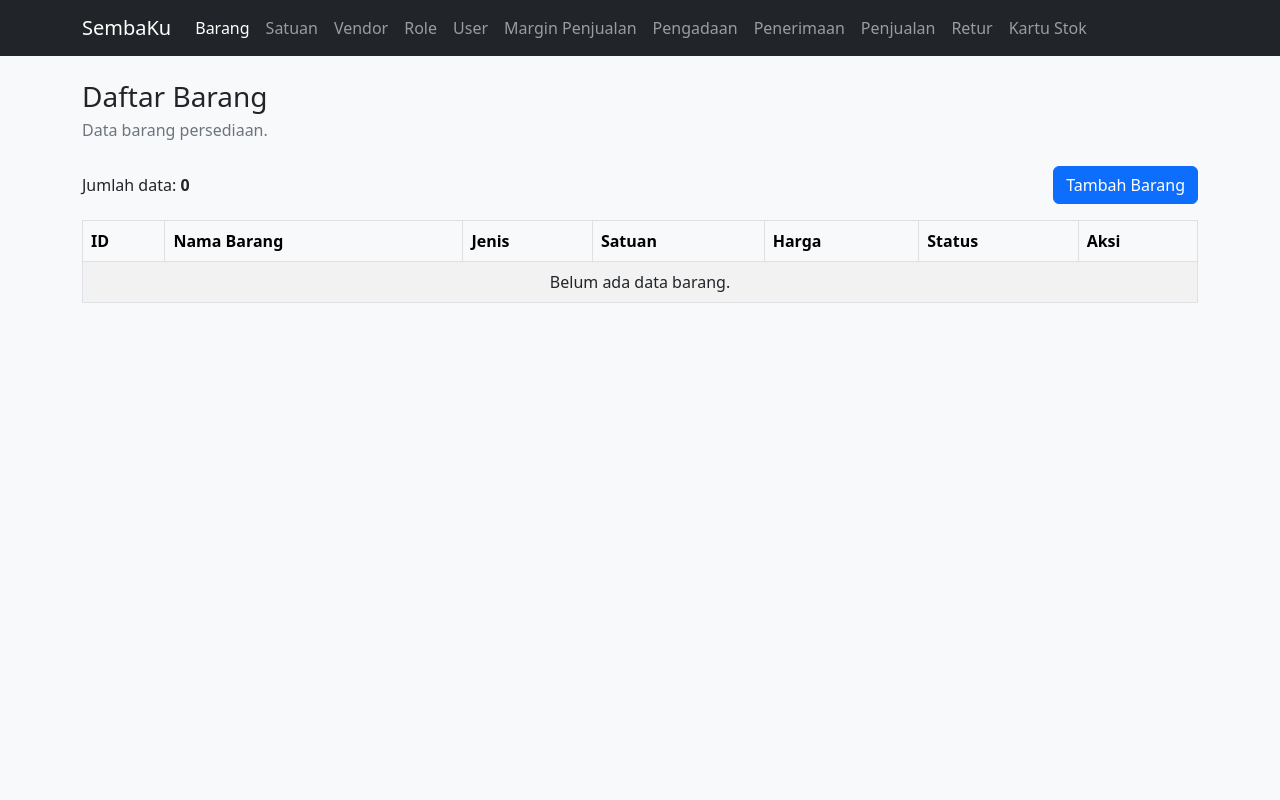
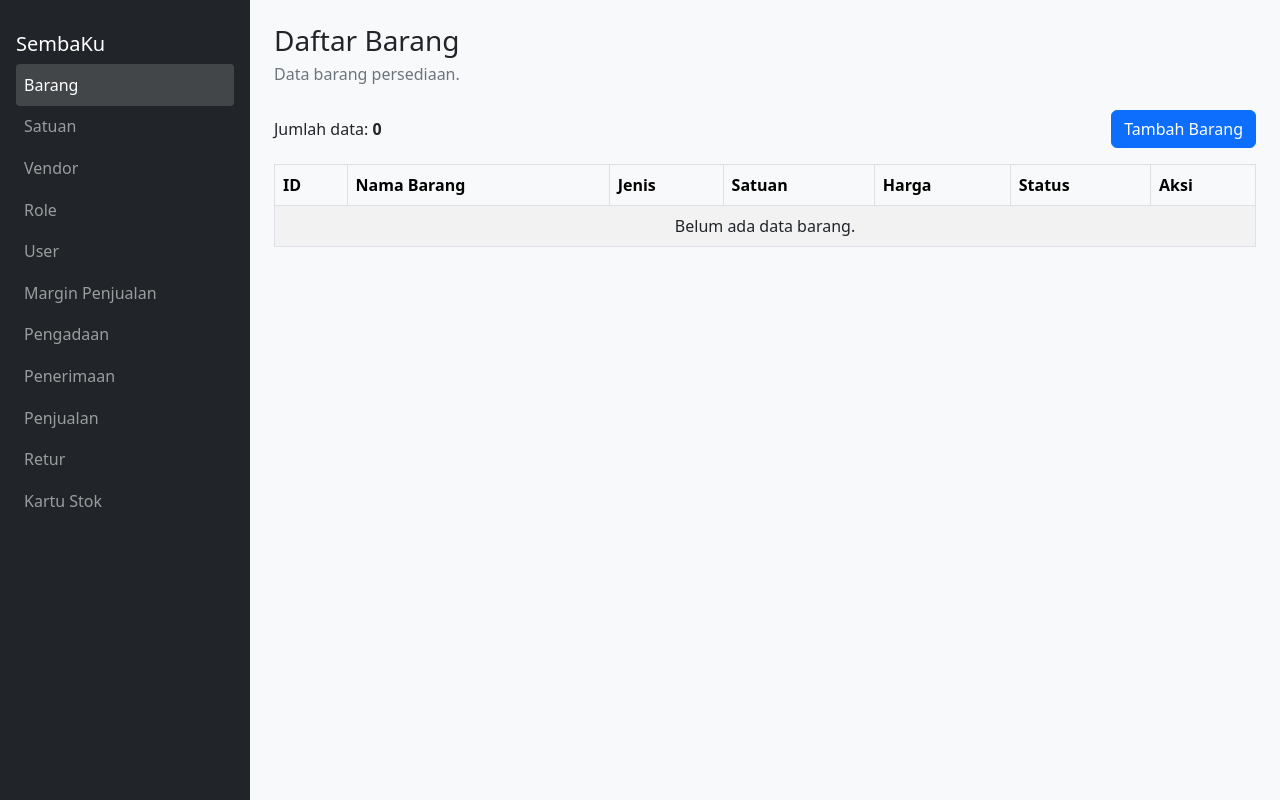
Before and after one commit to azkabarikk/sembaku-app, a Laravel app: page /barang in a window 1280 px wide. Run offline with Laravel 12, Linux system fonts and the light colour scheme; data that the repository does not hold is empty; style sheets or scripts are compiled from the project's sources.

Commit message:
ubah navbar ke sidebar

```diff
--- a/resources/sass/app.scss
+++ b/resources/sass/app.scss
@@ -1,2 +1,44 @@
 @import 'variables';
 @import 'bootstrap/scss/bootstrap';
+
+.app-layout {
+    display: flex;
+    min-height: 100vh;
+}
+
+.app-sidebar {
+    align-items: flex-start;
+    flex: 0 0 250px;
+    min-height: 100vh;
+    width: 250px;
+}
+
+.app-sidebar .navbar-collapse {
+    width: 100%;
+}
+
+.app-sidebar .navbar-nav {
+    flex-direction: column;
+}
+
+.app-sidebar .nav-link {
+    border-radius: 0.25rem;
+    padding: 0.55rem 0.75rem;
+}
+
+.app-sidebar .nav-link.active {
+    background-color: rgba(255, 255, 255, 0.15);
+    color: #fff;
+}
+
+@media (max-width: 991.98px) {
+    .app-layout {
+        flex-direction: column;
+    }
+
+    .app-sidebar {
+        flex-basis: auto;
+        min-height: auto;
+        width: 100%;
+    }
+}
--- a/resources/views/layouts/app.blade.php
+++ b/resources/views/layouts/app.blade.php
@@ -8,8 +8,9 @@
     @vite(['resources/sass/app.scss', 'resources/js/app.js'])
 </head>
 <body class="bg-light">
-    <nav class="navbar navbar-expand-lg navbar-dark bg-dark">
-        <div class="container">
+    <div class="app-layout">
+        <nav class="navbar navbar-expand-lg navbar-dark bg-dark app-sidebar">
+            <div class="container-fluid flex-column align-items-stretch p-3">
                 <a class="navbar-brand" href="{{ url('/') }}">SembaKu</a>
                 <button
                     class="navbar-toggler"
@@ -24,7 +25,7 @@
                 </button>
 
                 <div class="collapse navbar-collapse" id="mainNavigation">
-                <ul class="navbar-nav me-auto">
+                    <ul class="navbar-nav w-100">
                         <li class="nav-item">
                             <a class="nav-link {{ request()->routeIs('barang.*') ? 'active' : '' }}" href="{{ route('barang.index') }}">Barang</a>
                         </li>
@@ -63,13 +64,16 @@
             </div>
         </nav>
 
-    <main class="container py-4">
+        <main class="app-main flex-grow-1 px-3 px-lg-4 py-4">
+            <div class="container-fluid p-0">
                 <div class="mb-4">
                     <h1 class="h3 mb-1">@yield('heading')</h1>
                     <p class="text-muted mb-0">@yield('description')</p>
                 </div>
 
                 @yield('content')
+            </div>
         </main>
+    </div>
 </body>
 </html>
```
Lines whose indentation alone changed are shown as unchanged.
